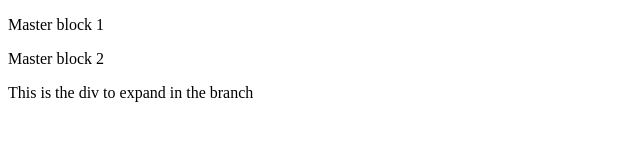
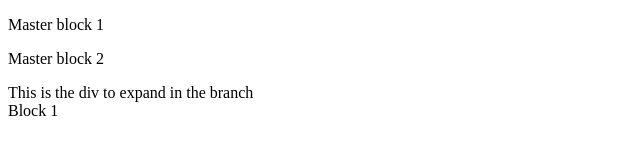
Before and after one commit to flaviystilihon/git_playground, a plain HTML site: page index.html in a window 1280 px wide. Shown: the full height of the page, 0-640 px from the left. Drawn offline with Linux system fonts and the light colour scheme.

Commit message:
Add feature div block 1

```diff
--- a/index.html
+++ b/index.html
@@ -12,7 +12,9 @@
     <p>Master block 1</p>
     <p>Master block 2</p>
 
-    <div>This is the div to expand in the branch</div>
+    <div>This is the div to expand in the branch
+        <div>Block 1</div>
+    </div>
 </body>
 
 </html>
```
